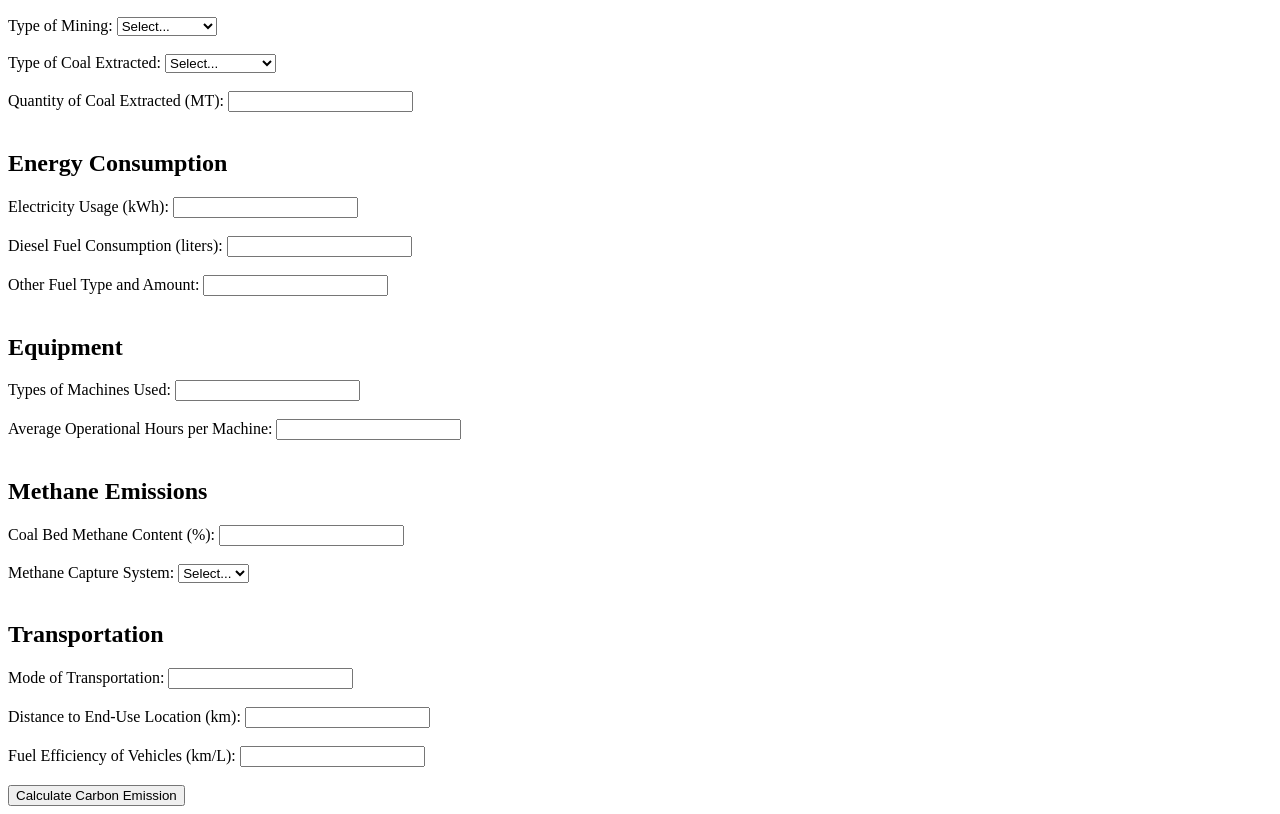
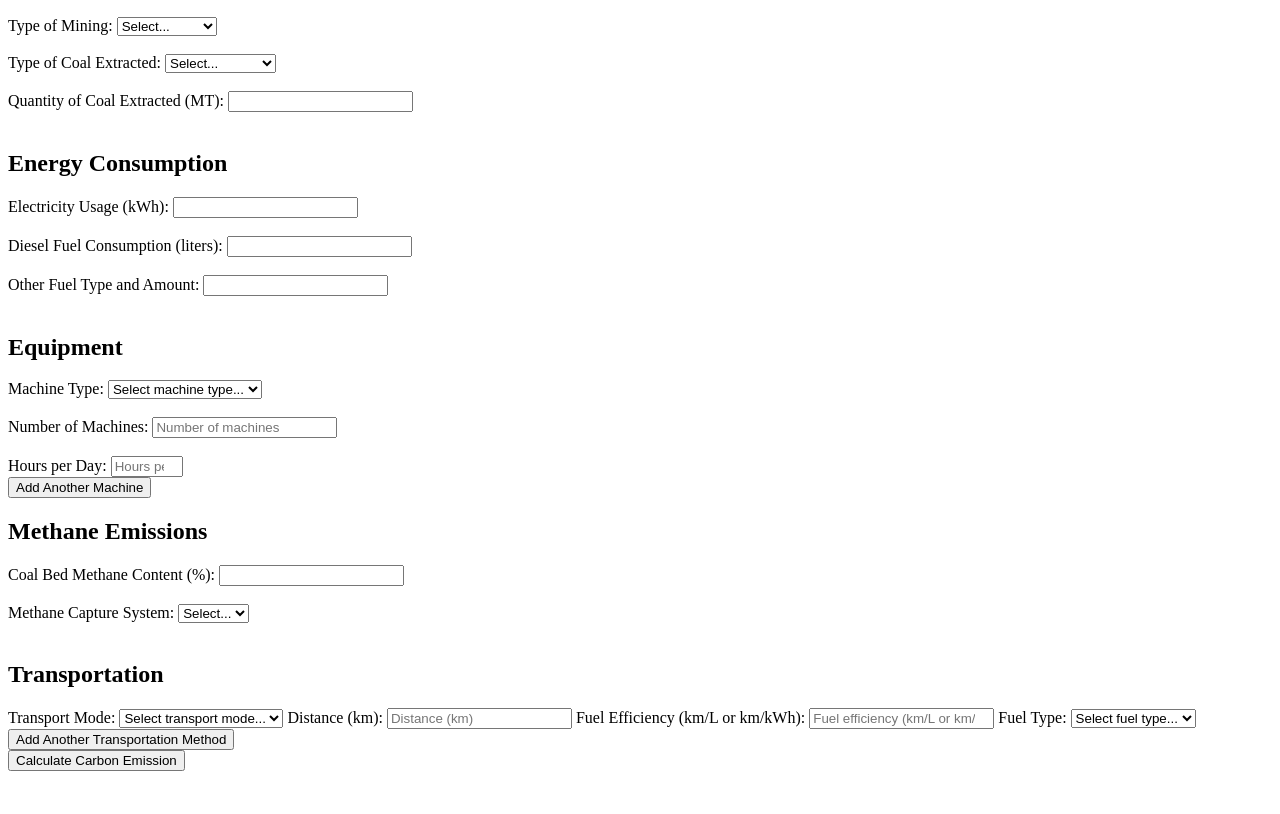
Before and after one commit to anurag-21-badwahe/Carbon-Emission-Calculatot, a plain HTML site: page index.html in a window 1280 px wide. Shown: the part 110-924 px from the top of the page. After the commit the page ends 889 px from the top, so only its background shows below. Drawn offline with Linux system fonts and the light colour scheme.

```diff
--- a/index.html
+++ b/index.html
@@ -40,12 +40,29 @@
         <input type="text" id="otherFuel" name="otherFuel"><br><br>
 
         <h2>Equipment</h2>
-        <label for="machineTypes">Types of Machines Used:</label>
-        <input type="text" id="machineTypes" name="machineTypes" required><br><br>
+        <div id="machineList">
+            <!-- Container for machine entries -->
+            <div class="machineEntry">
+                <label for="machineType">Machine Type:</label>
+                <select name="machineType[]" required>
+                    <option value="">Select machine type...</option>
+                    <option value="haul_truck">Haul Truck</option>
+                    <option value="shuttle_car">Shuttle Car</option>
+                    <option value="bulldozer">Bulldozer</option>
+                    <option value="frontend_loader">Frontend Loader</option>
+                    <option value="excavator">Excavator</option>
+                    <option value="drill_rig">Drill Rig</option>
+                    <option value="other">Other</option>
+                </select><br><br>
 
-        <label for="operationalHours">Average Operational Hours per Machine:</label>
-        <input type="number" id="operationalHours" name="operationalHours" required><br><br>
+                <label for="machineCount">Number of Machines:</label>
+                <input type="number" name="machineCount[]" placeholder="Number of machines" min="1" required><br><br>
 
+                <label for="operationalHours">Hours per Day:</label>
+                <input type="number" name="operationalHours[]" placeholder="Hours per day" min="0" max="24" step="0.5" required>
+            </div>
+        </div>
+        <button type="button" onclick="addMachine()">Add Another Machine</button>
         <h2>Methane Emissions</h2>
         <label for="methaneContent">Coal Bed Methane Content (%):</label>
         <input type="number" id="methaneContent" name="methaneContent" step="0.01" required><br><br>
@@ -58,40 +75,84 @@
         </select><br><br>
 
         <h2>Transportation</h2>
-        <label for="transportMode">Mode of Transportation:</label>
-        <input type="text" id="transportMode" name="transportMode" required><br><br>
+        <div id="transportationList">
+            <div class="transportEntry">
+                <label for="transportMode">Transport Mode:</label>
+                <select name="transportMode[]" required>
+                    <option value="">Select transport mode...</option>
+                    <option value="truck">Truck</option>
+                    <option value="train">Train</option>
+                    <option value="barge">Barge</option>
+                    <option value="conveyor">Conveyor Belt</option>
+                    <option value="other">Other</option>
+                </select>
 
-        <label for="transportDistance">Distance to End-Use Location (km):</label>
-        <input type="number" id="transportDistance" name="transportDistance" required><br><br>
+                <label for="transportDistance">Distance (km):</label>
+                <input type="number" name="transportDistance[]" placeholder="Distance (km)" min="0" step="0.1" required>
 
-        <label for="fuelEfficiency">Fuel Efficiency of Vehicles (km/L):</label>
-        <input type="number" id="fuelEfficiency" name="fuelEfficiency" step="0.1" required><br><br>
+                <label for="fuelEfficiency">Fuel Efficiency (km/L or km/kWh):</label>
+                <input type="number" name="fuelEfficiency[]" placeholder="Fuel efficiency (km/L or km/kWh)" min="0" step="0.1" required>
+
+                <label for="fuelType">Fuel Type:</label>
+                <select name="fuelType[]" required>
+                    <option value="">Select fuel type...</option>
+                    <option value="diesel">Diesel</option>
+                    <option value="gasoline">Gasoline</option>
+                    <option value="electric">Electric</option>
+                    <option value="other">Other</option>
+                </select>
+            </div>
+        </div>
+        <button type="button" onclick="addTransportation()">Add Another Transportation Method</button>
+
+        <br/>
 
         <input type="submit" value="Calculate Carbon Emission">
     </form>
     <div id="result"></div>
 
     <script>
-        // Add event listener to form submission
-        document.getElementById('carbon-emission-form').addEventListener('submit', function(event) {
+        document.getElementById('carbonEmissionForm').addEventListener('submit', function(event) {
             event.preventDefault();
             // Get input values
-            var machineType = document.getElementById('machine-type').value;
-            var coalType = document.getElementById('coal-type').value;
-            var machine = document.getElementById('machine').value;
-            var coalQuantity = document.getElementById('coal-quantity').value;
-            var location = document.getElementById('location').value;
-            var transportationMode = document.getElementById('transportation-mode').value;
+            var machineTypes = Array.from(document.getElementsByName('machineType[]')).map(el => el.value);
+            var coalType = document.getElementById('coalType').value;
+            var coalQuantity = document.getElementById('coalQuantity').value;
+            var electricity = document.getElementById('electricity').value;
+            var diesel = document.getElementById('diesel').value;
+            var otherFuel = document.getElementById('otherFuel').value;
+            var methaneContent = document.getElementById('methaneContent').value;
+            var methaneCapture = document.getElementById('methaneCapture').value;
+            var transportModes = Array.from(document.getElementsByName('transportMode[]')).map(el => el.value);
+            var distances = Array.from(document.getElementsByName('transportDistance[]')).map(el => el.value);
+            var fuelEfficiencies = Array.from(document.getElementsByName('fuelEfficiency[]')).map(el => el.value);
+            var fuelTypes = Array.from(document.getElementsByName('fuelType[]')).map(el => el.value);
 
             // Calculate emissions (logic goes here)
-            var emissions = calculateEmissions(machineType, coalType, machine, coalQuantity, location, transportationMode);
+            var emissions = calculateEmissions(machineTypes, coalType, coalQuantity, electricity, diesel, otherFuel, methaneContent, methaneCapture, transportModes, distances, fuelEfficiencies, fuelTypes);
 
             // Display result
             document.getElementById('result').innerHTML = 'Carbon Emissions: ' + emissions + ' tons';
         });
 
-        // Calculate emissions function (logic goes here)
-        function calculateEmissions(machineType, coalType, machine, coalQuantity, location, transportationMode) {
+        function addTransportation() {
+            var transportList = document.getElementById('transportationList');
+            var newTransport = transportList.children[0].cloneNode(true);
+            newTransport.querySelectorAll('input').forEach(input => input.value = '');
+            newTransport.querySelectorAll('select').forEach(select => select.selectedIndex = 0);
+            transportList.appendChild(newTransport);
+        }
+
+        function addMachine() {
+        var machineList = document.getElementById('machineList');
+        var newMachine = machineList.children[0].cloneNode(true);
+        // Clear input values and reset select options
+        newMachine.querySelectorAll('input').forEach(input => input.value = '');
+        newMachine.querySelector('select').selectedIndex = 0;
+        machineList.appendChild(newMachine);
+    }
+
+        function calculateEmissions(machineTypes, coalType, coalQuantity, electricity, diesel, otherFuel, methaneContent, methaneCapture, transportModes, distances, fuelEfficiencies, fuelTypes) {
             // Your calculation logic goes here
             // For now, return a dummy value
             return 100;
```
Lines whose indentation alone changed are shown as unchanged.
